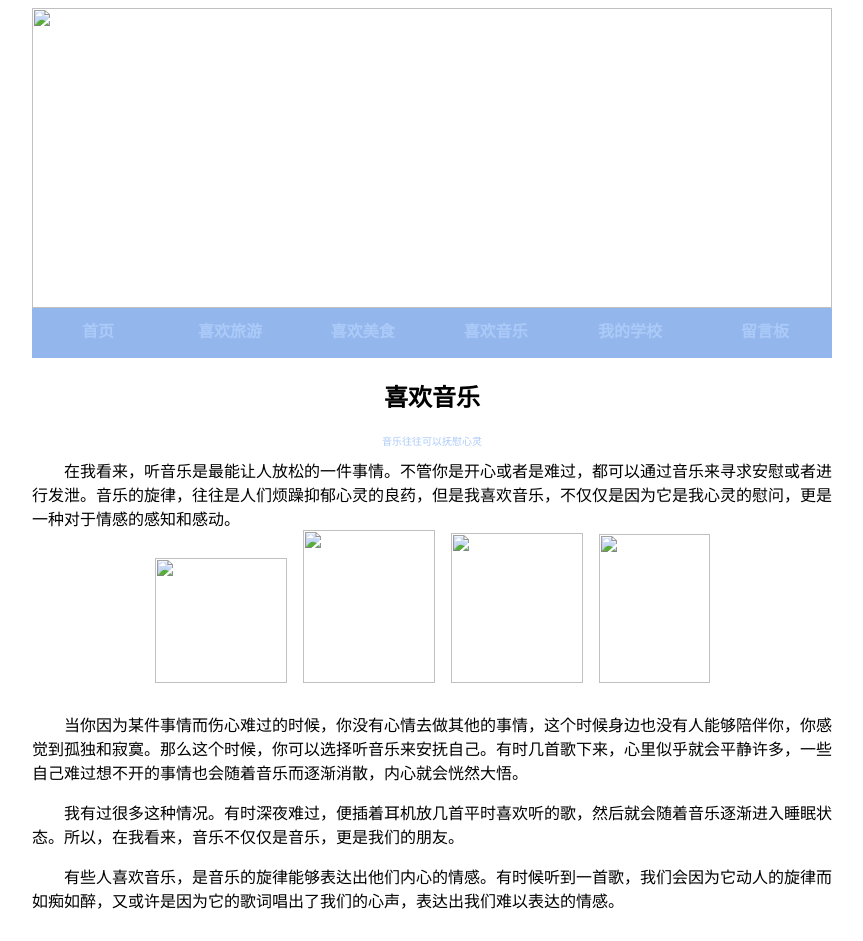
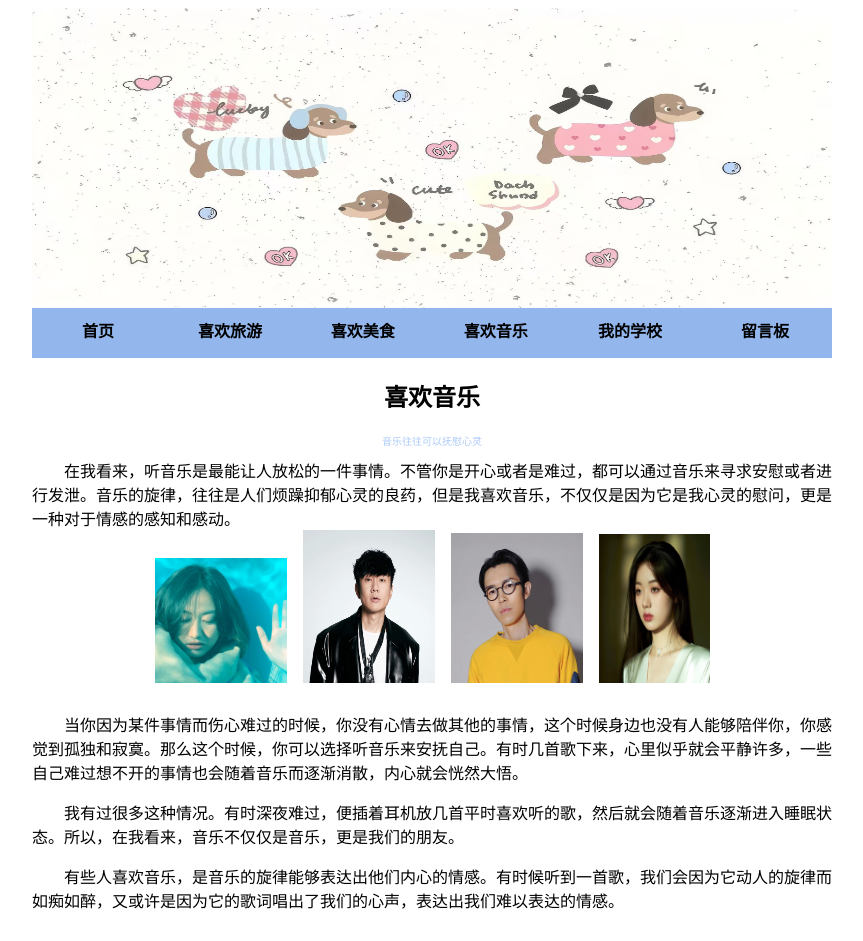
Before and after one commit to huangxinyuan2005/huangxinyuan2005.github.io, a plain HTML site: page 音乐.html in a window 1280 px wide. Shown: the top 941 px of the page, without its empty margins (208-1071 px from the left). Drawn offline with Linux system fonts and the light colour scheme; files that its build step writes are made by us from their sources.

Commit message:
Update 音乐.html

```diff
--- a/音乐.html
+++ b/音乐.html
@@ -5,13 +5,13 @@
     <meta name="viewport" content="width=device-width, initial-scale=1.0">
     <title>喜欢音乐</title>
     <!-- 外部CSS样式表引入 -->
-    <link href="css/index.css" rel="stylesheet" type="text/css" />
+    <link href="音乐.css" rel="stylesheet" type="text/css" />
 </head>
 <body>
   <!-- 页面整体容器 -->
   <div class="box">
   <!-- 页面头部区域，展示横幅图片 -->
-  <div class="header"><img src="images/header.jpg" width="800" height="300" /></div>
+  <div class="header"><img src="header.jpg" width="800" height="300" /></div>
   <!-- 导航栏区域，使用表格布局实现水平导航 -->
   <div class="nav">
     <table width="800" cellspacing="0" cellpadding="0">
@@ -43,7 +43,7 @@
         </tr>
         <!-- 音乐相关图片展示区域 -->
         <tr>
-          <td height="156" align="center"><img src="images/音乐1.jpg" width="132" height="125" /> &nbsp;&nbsp;&nbsp;<img src="images/音乐2.jpg" width="132" height="153" /> &nbsp;&nbsp;&nbsp;<img src="images/音乐3.jpg" width="132" height="150" /> &nbsp;&nbsp;&nbsp;<img src="images/音乐4.jpg" width="111" height="149" /></td>
+          <td height="156" align="center"><img src="音乐1.jpg" width="132" height="125" /> &nbsp;&nbsp;&nbsp;<img src="音乐2.jpg" width="132" height="153" /> &nbsp;&nbsp;&nbsp;<img src="音乐3.jpg" width="132" height="150" /> &nbsp;&nbsp;&nbsp;<img src="音乐4.jpg" width="111" height="149" /></td>
         </tr>
         <!-- 关于音乐的更多感悟 -->
         <tr>
```
